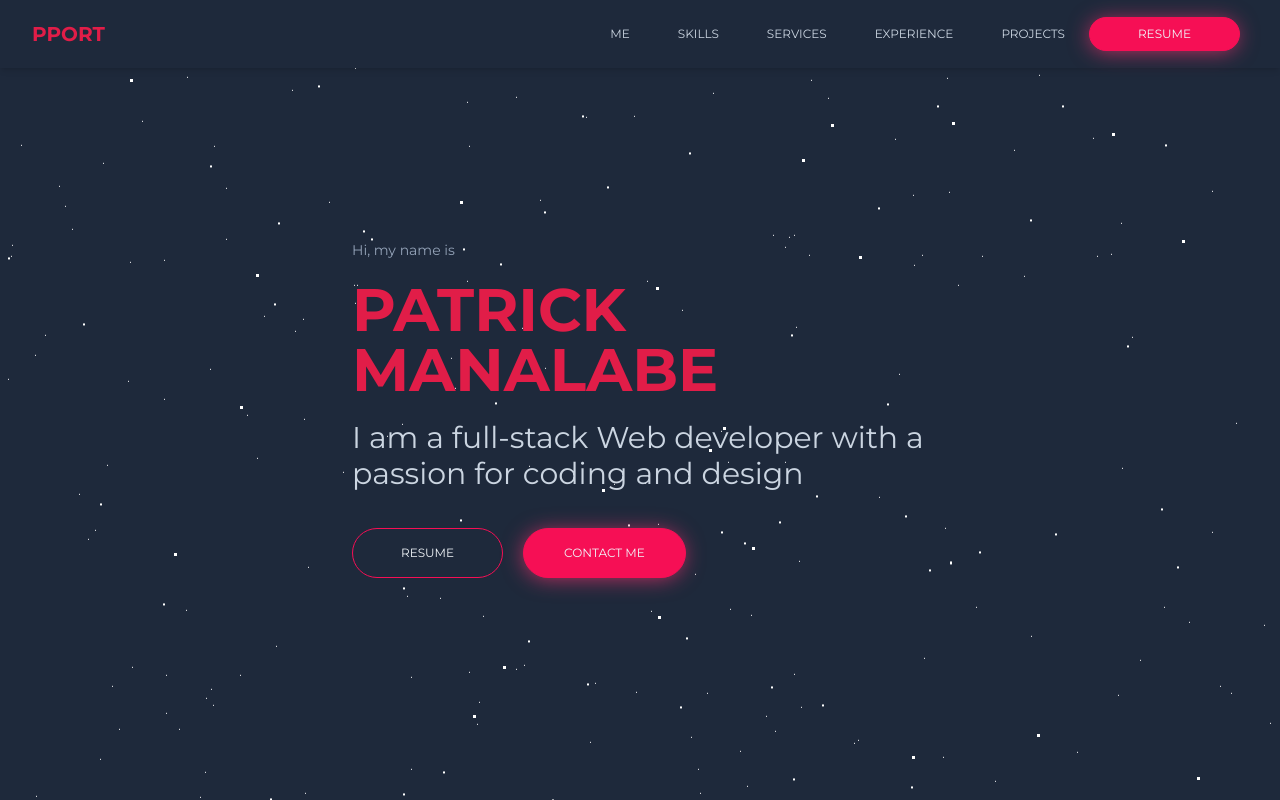
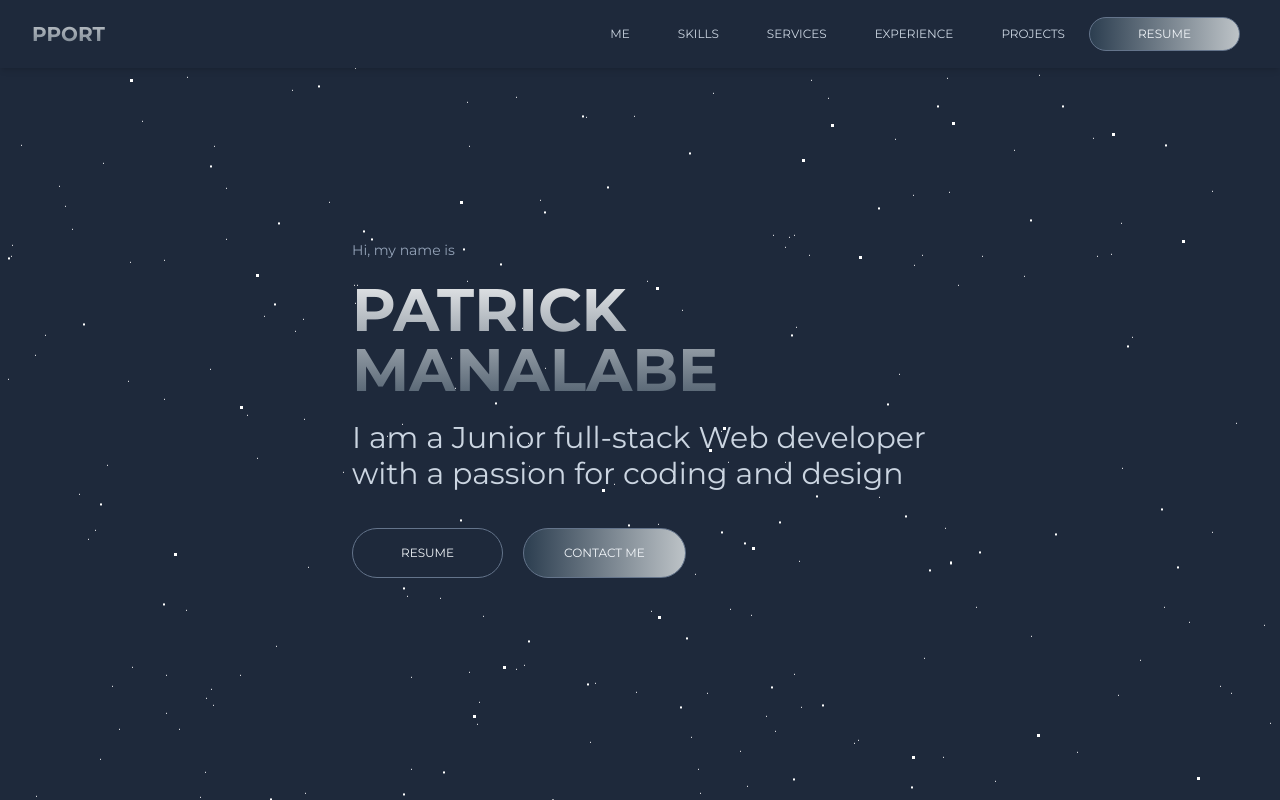
Before and after one commit to Manalabe-Patrick/patrick-manalabe-portfolio, a React (Create React App) app: page / in a window 1280 px wide. Shown: the top 800 px of the page. Built offline with nearby package versions, Linux system fonts and the light colour scheme.

Commit message:
portfolio added

```diff
--- a/src/App.css
+++ b/src/App.css
@@ -2,6 +2,12 @@
 
 h1, ul, li, button, p{
     font-family: 'Montserrat', sans-serif;
+}
+
+h1{
+    background: -webkit-linear-gradient(white, #38495a);
+    -webkit-background-clip: text;
+    -webkit-text-fill-color: transparent;
 }
 
 .toga-pic{
@@ -16,11 +22,14 @@ h1, ul, li, button, p{
 
 .glow-resume{
     /* background: transparent; */
-    border: solid #F60F55 1px;
-    background: #F60F55;
-    box-shadow: -1px 2px 21px -2px rgba(255,50,112,0.75);
-    -webkit-box-shadow: -1px 2px 21px -2px rgba(255,50,112,0.75);
-    -moz-box-shadow: -1px 2px 21px -2px rgba(255,50,112,0.75);
+
+
+
+    border: solid #64748b 1px;
+    background: #bdc3c7;  /* fallback for old browsers */
+    background: -webkit-linear-gradient(to right, #2c3e50, #bdc3c7);  /* Chrome 10-25, Safari 5.1-6 */
+    background: linear-gradient(to right, #2c3e50, #bdc3c7); /* W3C, IE 10+/ Edge, Firefox 16+, Chrome 26+, Opera 12+, Safari 7+ */
+
 }
 
 .header_btn{
@@ -29,10 +38,10 @@ h1, ul, li, button, p{
 }
 
 .glow-resume:hover{
-    background: #F60F55;
-    box-shadow: -1px 2px 21px -2px rgba(255,50,112,0.75);
-    -webkit-box-shadow: -1px 2px 21px -2px rgba(255,50,112,0.75);
-    -moz-box-shadow: -1px 2px 21px -2px rgba(255,50,112,0.75);
+    background: #bdc3c7;  /* fallback for old browsers */
+    background: -webkit-linear-gradient(to right, #2c3e50, #bdc3c7);  /* Chrome 10-25, Safari 5.1-6 */
+    background: linear-gradient(to right, #2c3e50, #bdc3c7); /* W3C, IE 10+/ Edge, Firefox 16+, Chrome 26+, Opera 12+, Safari 7+ */
+
 }
 
 
--- a/src/Components/AboutMe.jsx
+++ b/src/Components/AboutMe.jsx
@@ -18,7 +18,8 @@ const AboutMe = ({ facebook, link, insta, github, TogaPic }) => {
             }
           />
           <p className="text-slate-300 pb-4 lg:text-3xl">
-            I am a full-stack Web developer with a passion for coding and design
+            I am a Junior full-stack Web developer with a passion for coding and
+            design
           </p>
           <div>
             <button className="my-5 mr-5 py-4 px-12 text-slate-100 text-xs bg-rose-700 rounded-full glow-resume header_btn">
```
Also changed, not shown: 1 other file (tests, documents, lock files or other folders).
